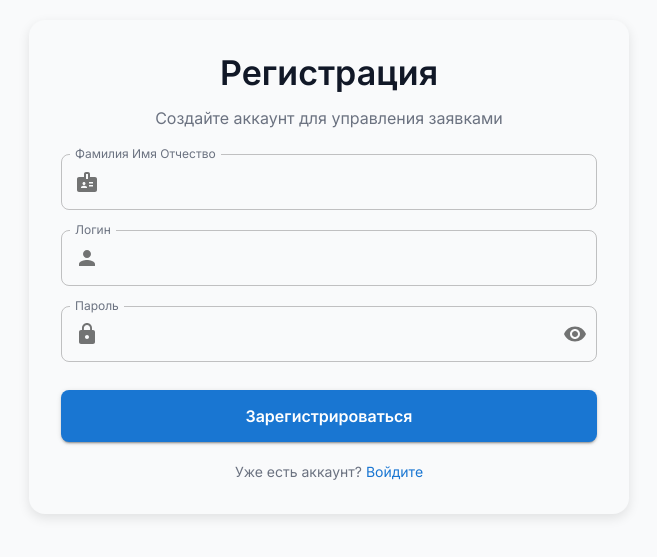
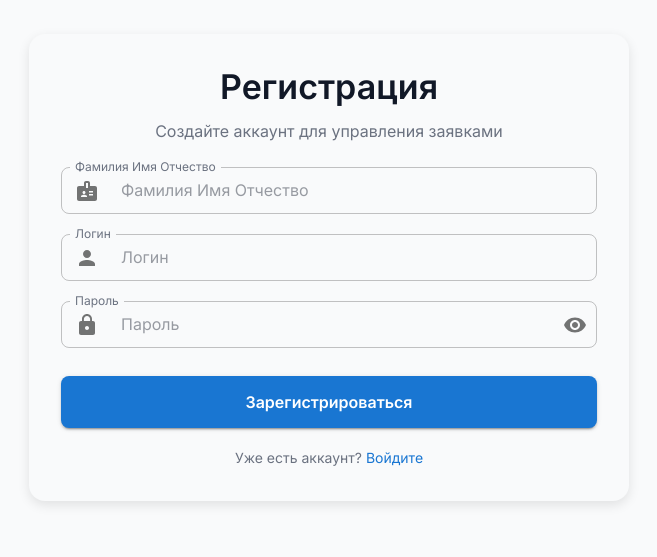
Before and after one commit to Ximanit/QA-servies, a React (Vite) app in the folder client/: page /auth/register in a window 1280 px wide. Shown: the part 133-690 px from the top of the page, without its empty margins (311-968 px from the left). Built offline with nearby package versions, Linux system fonts and the light colour scheme.

Commit message:
Вынес обработку текстовых полей в отдельный компонент

```diff
--- /dev/null
+++ b/client/src/components/Common/ControlledTextField.jsx
@@ -0,0 +1,54 @@
+// src/components/Common/ControlledTextField.jsx
+import React from 'react';
+import { TextField } from '@mui/material';
+import { Controller } from 'react-hook-form';
+
+const ControlledTextField = ({
+	name,
+	control,
+	rules,
+	placeholder,
+	type = 'text',
+	multiline = false,
+	rows,
+	InputProps,
+	sx,
+	...rest
+}) => {
+	return (
+		<Controller
+			name={name}
+			control={control}
+			rules={rules}
+			render={({ field, fieldState: { error } }) => (
+				<TextField
+					{...field}
+					placeholder={placeholder}
+					type={type}
+					multiline={multiline}
+					rows={rows}
+					variant="outlined"
+					fullWidth
+					error={!!error}
+					helperText={error?.message}
+					InputProps={InputProps}
+					sx={{
+						'& .MuiOutlinedInput-root': {
+							borderRadius: '8px',
+							'& fieldset': { borderColor: '#e0e0e0' },
+							...sx?.['& .MuiOutlinedInput-root'], // Поддержка кастомных стилей для input
+						},
+						'& .MuiInputBase-input': {
+							padding: '12px 14px',
+							...sx?.['& .MuiInputBase-input'],
+						},
+						...sx, // Поддержка общих стилей
+					}}
+					{...rest} // Передаем остальные пропсы (например, disabled, label)
+				/>
+			)}
+		/>
+	);
+};
+
+export default ControlledTextField;
--- a/client/src/features/auth/components/LoginForm.jsx
+++ b/client/src/features/auth/components/LoginForm.jsx
@@ -1,14 +1,10 @@
 // src/features/auth/components/LoginForm.jsx
 import React, { useState } from 'react';
-import {
-	TextField,
-	Button,
-	Box,
-	InputAdornment,
-	IconButton,
-} from '@mui/material';
-import { useForm, Controller } from 'react-hook-form';
+import { Button, Box, InputAdornment, IconButton } from '@mui/material';
+import { useForm } from 'react-hook-form';
 import { Visibility, VisibilityOff, Person, Lock } from '@mui/icons-material';
+
+import ControlledTextField from '../../../components/Common/ControlledTextField';
 
 const LoginForm = ({ onSubmit, isLoading }) => {
 	const {
@@ -25,19 +21,11 @@ const LoginForm = ({ onSubmit, isLoading }) => {
 			component="form"
 			onSubmit={handleSubmit(onSubmit)}
 			sx={{ display: 'flex', flexDirection: 'column', gap: 2.5 }}>
-			<Controller
+			<ControlledTextField
 				name="username"
 				control={control}
-				defaultValue=""
 				rules={{ required: 'Введите имя пользователя!' }}
-				render={({ field, fieldState: { error } }) => (
-					<TextField
-						{...field}
-						label="Имя пользователя"
-						variant="outlined"
-						error={!!error}
-						helperText={error?.message}
-						fullWidth
+				placeholder="Имя пользователя"
 				InputProps={{
 					startAdornment: (
 						<InputAdornment position="start">
@@ -45,28 +33,13 @@ const LoginForm = ({ onSubmit, isLoading }) => {
 						</InputAdornment>
 					),
 				}}
-						sx={{
-							'& .MuiOutlinedInput-root': {
-								borderRadius: '8px',
-							},
-						}}
 			/>
-				)}
-			/>
-			<Controller
+			<ControlledTextField
 				name="password"
 				control={control}
-				defaultValue=""
 				rules={{ required: 'Введите пароль!' }}
-				render={({ field, fieldState: { error } }) => (
-					<TextField
-						{...field}
-						label="Пароль"
+				placeholder="Пароль"
 				type={showPassword ? 'text' : 'password'}
-						variant="outlined"
-						error={!!error}
-						helperText={error?.message}
-						fullWidth
 				InputProps={{
 					startAdornment: (
 						<InputAdornment position="start">
@@ -81,13 +54,6 @@ const LoginForm = ({ onSubmit, isLoading }) => {
 						</InputAdornment>
 					),
 				}}
-						sx={{
-							'& .MuiOutlinedInput-root': {
-								borderRadius: '8px',
-							},
-						}}
-					/>
-				)}
 			/>
 			<Button
 				type="submit"
--- a/client/src/features/auth/components/RegisterForm.jsx
+++ b/client/src/features/auth/components/RegisterForm.jsx
@@ -1,13 +1,6 @@
-// src/features/auth/components/RegisterForm.jsx
 import React, { useState } from 'react';
-import {
-	TextField,
-	Button,
-	Box,
-	InputAdornment,
-	IconButton,
-} from '@mui/material';
-import { useForm, Controller } from 'react-hook-form';
+import { Button, Box, InputAdornment, IconButton } from '@mui/material';
+import { useForm } from 'react-hook-form';
 import {
 	Visibility,
 	VisibilityOff,
@@ -15,6 +8,7 @@ import {
 	Lock,
 	Badge,
 } from '@mui/icons-material';
+import ControlledTextField from '../../../components/Common/ControlledTextField';
 
 const RegisterForm = ({ onSubmit, isLoading }) => {
 	const {
@@ -31,19 +25,12 @@ const RegisterForm = ({ onSubmit, isLoading }) => {
 			component="form"
 			onSubmit={handleSubmit(onSubmit)}
 			sx={{ display: 'flex', flexDirection: 'column', gap: 2.5 }}>
-			<Controller
+			<ControlledTextField
 				name="name"
 				control={control}
-				defaultValue=""
 				rules={{ required: 'Введите ваше ФИО!' }}
-				render={({ field, fieldState: { error } }) => (
-					<TextField
-						{...field}
+				placeholder="Фамилия Имя Отчество"
 				label="Фамилия Имя Отчество"
-						variant="outlined"
-						error={!!error}
-						helperText={error?.message}
-						fullWidth
 				InputProps={{
 					startAdornment: (
 						<InputAdornment position="start">
@@ -57,21 +44,12 @@ const RegisterForm = ({ onSubmit, isLoading }) => {
 					},
 				}}
 			/>
-				)}
-			/>
-			<Controller
+			<ControlledTextField
 				name="username"
 				control={control}
-				defaultValue=""
 				rules={{ required: 'Введите логин!' }}
-				render={({ field, fieldState: { error } }) => (
-					<TextField
-						{...field}
+				placeholder="Логин"
 				label="Логин"
-						variant="outlined"
-						error={!!error}
-						helperText={error?.message}
-						fullWidth
 				InputProps={{
 					startAdornment: (
 						<InputAdornment position="start">
@@ -85,22 +63,13 @@ const RegisterForm = ({ onSubmit, isLoading }) => {
 					},
 				}}
 			/>
-				)}
-			/>
-			<Controller
+			<ControlledTextField
 				name="password"
 				control={control}
-				defaultValue=""
 				rules={{ required: 'Введите пароль!' }}
-				render={({ field, fieldState: { error } }) => (
-					<TextField
-						{...field}
+				placeholder="Пароль"
 				label="Пароль"
 				type={showPassword ? 'text' : 'password'}
-						variant="outlined"
-						error={!!error}
-						helperText={error?.message}
-						fullWidth
 				InputProps={{
 					startAdornment: (
 						<InputAdornment position="start">
@@ -121,8 +90,6 @@ const RegisterForm = ({ onSubmit, isLoading }) => {
 					},
 				}}
 			/>
-				)}
-			/>
 			<Button
 				type="submit"
 				variant="contained"
--- a/client/src/features/tickets/components/TicketChat.jsx
+++ b/client/src/features/tickets/components/TicketChat.jsx
@@ -1,14 +1,9 @@
 import React, { useRef, useEffect } from 'react';
-import {
-	Box,
-	Card,
-	Typography,
-	List,
-	ListItem,
-	TextField,
-	Button,
-} from '@mui/material';
-import { useForm, Controller } from 'react-hook-form';
+import { Box, Card, Typography, List, Button } from '@mui/material';
+
+import ControlledTextField from '../../../components/Common/ControlledTextField';
+
+import { useForm } from 'react-hook-form';
 import ChatMessage from './ChatMessage';
 
 const TicketChat = ({
@@ -64,29 +59,19 @@ const TicketChat = ({
 					component="form"
 					onSubmit={handleSubmit(onSubmit)}
 					sx={{ mt: 3, display: 'flex', flexDirection: 'column', gap: 2 }}>
-					<Controller
+					<ControlledTextField
 						name="content"
 						control={control}
-						defaultValue=""
 						rules={{ required: 'Введите сообщение!' }}
-						render={({ field, fieldState: { error } }) => (
-							<TextField
-								{...field}
 						placeholder="Введите сообщение..."
 						multiline
 						rows={4}
-								variant="outlined"
-								fullWidth
-								error={!!error}
-								helperText={error?.message}
 						sx={{
 							'& .MuiOutlinedInput-root': {
 								borderRadius: 2,
 								bgcolor: 'background.paper',
 							},
 						}}
-							/>
-						)}
 					/>
 					<Button
 						type="submit"
--- a/client/src/features/tickets/components/TicketForm.jsx
+++ b/client/src/features/tickets/components/TicketForm.jsx
@@ -1,7 +1,7 @@
+// src/features/ticket/components/TicketForm.jsx
 import React, { useState } from 'react';
 import {
 	Box,
-	TextField,
 	Button,
 	MenuItem,
 	FormControl,
@@ -9,6 +9,7 @@ import {
 	Typography,
 } from '@mui/material';
 import { useForm, Controller } from 'react-hook-form';
+import ControlledTextField from '../../../components/Common/ControlledTextField'; // Новый компонент
 import FileUploader from '../../../components/Common/FileUploader';
 
 const TicketForm = ({ onSubmit, users, isLoading }) => {
@@ -34,51 +35,19 @@ const TicketForm = ({ onSubmit, users, isLoading }) => {
 				component="form"
 				onSubmit={handleSubmit(onFormSubmit)}
 				sx={{ display: 'flex', flexDirection: 'column', gap: 2 }}>
-				<Controller
+				<ControlledTextField
 					name="title"
 					control={control}
 					rules={{ required: 'Пожалуйста, введите заголовок!' }}
-					render={({ field, fieldState: { error } }) => (
-						<TextField
-							{...field}
-							placeholder="Введите тему заявки"
-							variant="outlined"
-							fullWidth
-							error={!!error}
-							helperText={error?.message}
-							sx={{
-								'& .MuiOutlinedInput-root': {
-									borderRadius: '8px',
-									'& fieldset': { borderColor: '#e0e0e0' },
-								},
-								'& .MuiInputBase-input': { padding: '12px 14px' },
-							}}
-						/>
-					)}
+					placeholder="Введите тему заявки"
 				/>
-				<Controller
+				<ControlledTextField
 					name="description"
 					control={control}
 					rules={{ required: 'Введите описание!' }}
-					render={({ field, fieldState: { error } }) => (
-						<TextField
-							{...field}
-							placeholder="Опишите проблему или запрос подробно"
-							multiline
-							rows={4}
-							variant="outlined"
-							fullWidth
-							error={!!error}
-							helperText={error?.message}
-							sx={{
-								'& .MuiOutlinedInput-root': {
-									borderRadius: '8px',
-									'& fieldset': { borderColor: '#e0e0e0' },
-								},
-								'& .MuiInputBase-input': { padding: '12px 14px' },
-							}}
-						/>
-					)}
+					placeholder="Опишите проблему или запрос подробно"
+					multiline
+					rows={4}
 				/>
 				<Box sx={{ display: 'flex', gap: 2 }}>
 					<FormControl fullWidth>
```
Also changed, not shown: client/src/features/profile/components/ProfileForm.jsx (+8 -88 lines). Lines whose indentation alone changed are shown as unchanged.
